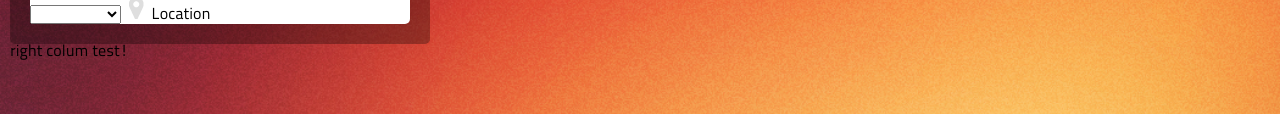
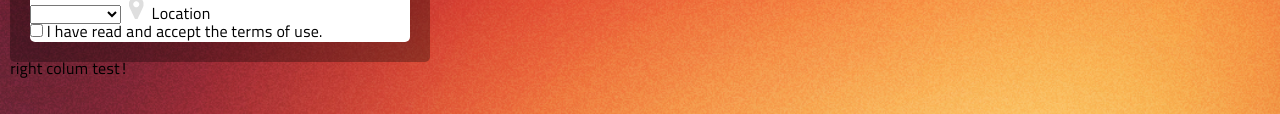
Before and after one commit to qkiczw/weeklywebdevchallenge, a plain HTML site: page challenge01/index2.html in a window 1280 px wide. Shown: the part 325-439 px from the top of the page. Drawn offline with Linux system fonts and the light colour scheme.

Commit message:
Terms section was added

```diff
--- a/challenge01/index2.html
+++ b/challenge01/index2.html
@@ -80,6 +80,10 @@
                                               <span class="form__section__placeholder">Location</span>
                                             </label>
                                         </div>
+                                        <div class="form__section form__section__terms">
+                                            <input type="checkbox" id="terms" name="terms" value="terms">
+                                            <label for="terms"><span class="border"><span class="thick"></span></span> I have read and accept the terms of use.</label>
+                                        </div>
                                     </form>
                                 </div>
                                 <div class="form__container__bg"></div>
```
